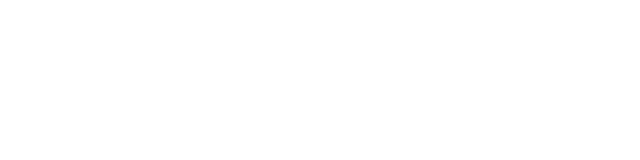
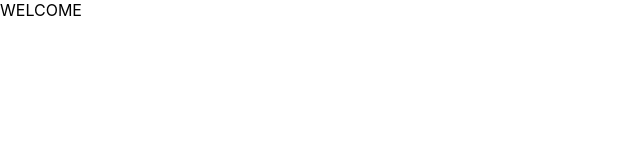
Before and after one commit to selimabdelmonsef/Gebhaly_Project, a React (Create React App) app: page /cart in a window 1280 px wide. Shown: the top 160 px of the page, without its empty margins (0-640 px from the left). Built offline with nearby package versions, Linux system fonts and the light colour scheme.

Commit message:
Implemented Cart page, redirect to cart page

```diff
--- a/src/App.js
+++ b/src/App.js
@@ -2,15 +2,17 @@ import React from 'react';
 import './App.css';
 import { BrowserRouter as Router, Route, Switch } from 'react-router-dom';
 import LandingPage from './pages/landing_page/landing_page';
+import CartPage from './pages/cart_page/cart_page'
 
 
 export default class App extends React.Component {
   render() {
     return (
 
-      <Router>
+      <Router >
         <Switch>
-          <Route path="/" exact component={LandingPage} />
+          <Route path="/" exact component={LandingPage}/>
+          <Route path="/cart" component={CartPage}/>
         </Switch>
       </Router >
     )
--- a/src/components/addToCart_component/addToCart_component.js
+++ b/src/components/addToCart_component/addToCart_component.js
@@ -2,13 +2,22 @@ import React from 'react';
 import styles from './addToCart_component.module.css';
 import classnames from 'classnames';
 import { connect } from "react-redux";
-import {_GetOrderQuantity} from "../../redux/redux-actions/order_quantity_actions"
+import { _GetOrderQuantity } from "../../redux/redux-actions/order_quantity_actions";
+import { Link } from 'react-router-dom';
 
 class AddToCart extends React.Component {
     render() {
         return (
             <div>
-                <i className={classnames(styles.cartStyle, "fas fa-shopping-cart")}></i>
+                {this.props.quantity > 0 ?
+                    <Link to="/cart">
+                        <i className={classnames(styles.cartStyle, "fas fa-shopping-cart")} ></i>
+                    </Link>
+                    :
+                    <i className={classnames(styles.cartStyle, "fas fa-shopping-cart")} ></i>}
+
+                {/* // onClick= {()=>console.log(this)}></i> */}
+
                 <p className={styles.orderQuantity}>{this.props?.quantity}</p>
             </div>
 
--- a/src/components/addToCart_component/addToCart_component.module.css
+++ b/src/components/addToCart_component/addToCart_component.module.css
@@ -1,6 +1,7 @@
 .cartStyle{
     float: right;
     margin-right: 20px;
+    cursor: pointer;
 }
 .orderQuantity{
     float: right;
--- a/src/components/product_list_component/product_list_component.js
+++ b/src/components/product_list_component/product_list_component.js
@@ -6,7 +6,6 @@ import { _GetOrderQuantity } from "../../redux/redux-actions/order_quantity_acti
 class ProductList extends React.Component {
     componentDidMount() {
         this.props.GetProductListData();
-        console.log(this.props.loading);
     }
     render() {
         return (
--- a/src/components/product_list_component/product_list_component.module.css
+++ b/src/components/product_list_component/product_list_component.module.css
@@ -27,4 +27,5 @@
     width: 100px;
     float: right;
     margin-top: 20px;
+    cursor: pointer;
 }
--- /dev/null
+++ b/src/pages/cart_page/cart_page.js
@@ -0,0 +1,12 @@
+import React from 'react';
+import styles from './cart_page.module.css';
+
+export default class CartPage extends React.Component {
+    render() {
+        return (
+            <div>
+               WELCOME
+            </div>
+        )
+    }
+}
```
Also changed, not shown: src/pages/cart_page/cart_page.module.css (added).
